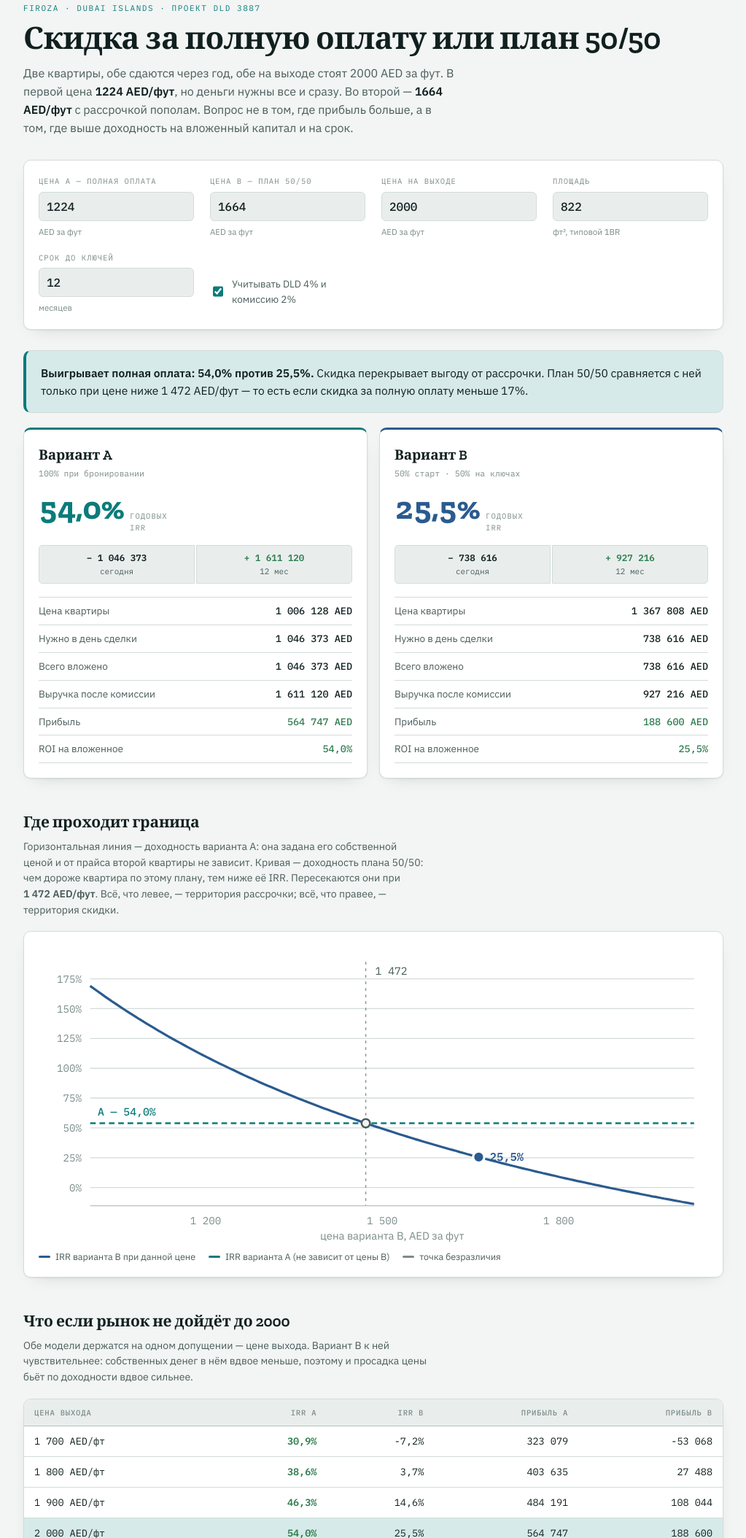
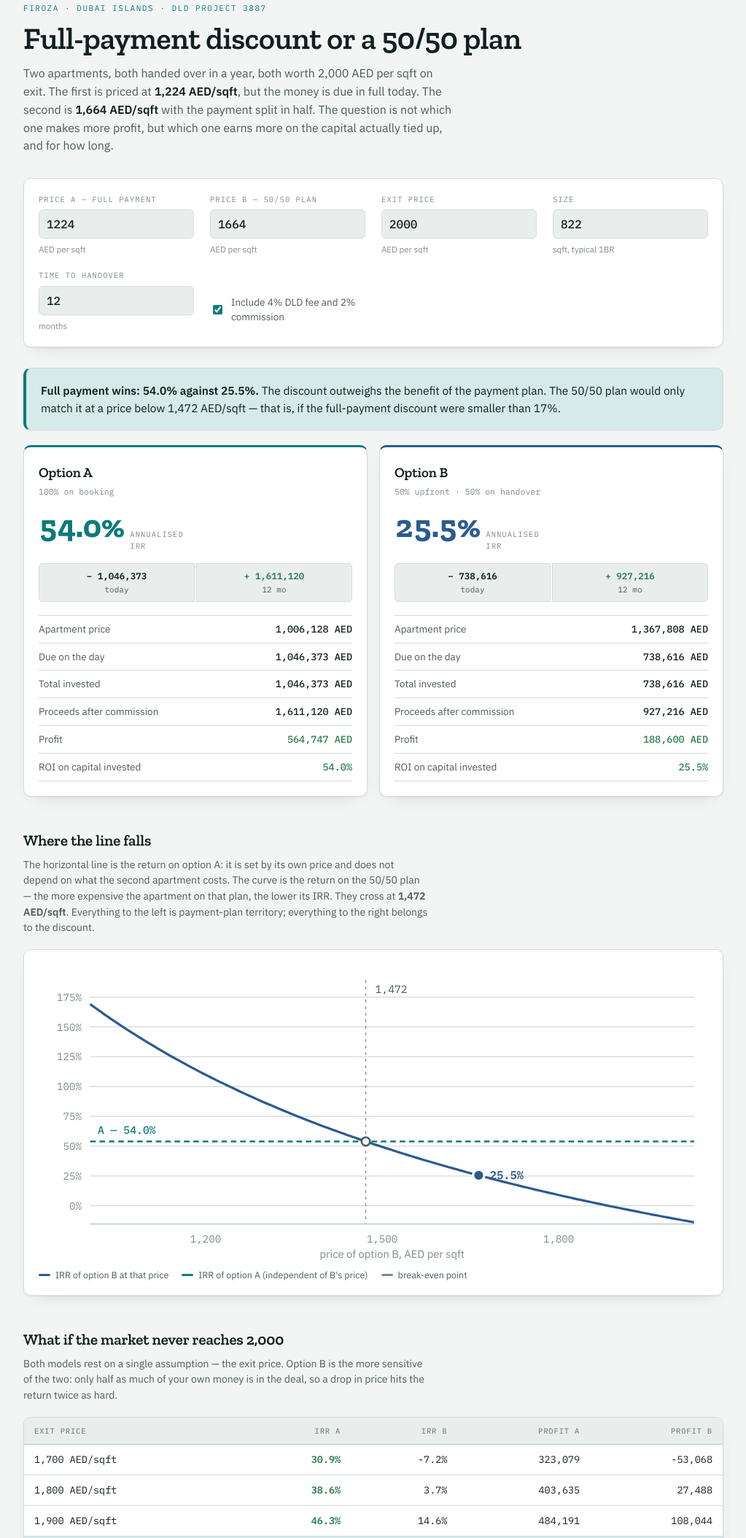
Before and after one commit to mariialuxuryconsultantdubai/firoza-calc, a plain HTML site: page index.html in a window 1280 px wide. Shown: the part 37-2145 px from the top of the page at 73% size, without its empty margins (128-1151 px from the left). Drawn offline with nearby package versions, Linux system fonts and the light colour scheme.

Commit message:
Translate the page to English

```diff
--- a/index.html
+++ b/index.html
@@ -1,10 +1,10 @@
 <!doctype html>
-<html lang="ru">
+<html lang="en">
 <head>
 <meta charset="utf-8">
 <meta name="viewport" content="width=device-width,initial-scale=1">
-<title>Скидка или рассрочка — Firoza, Dubai Islands</title>
-<meta name="description" content="Сравнение полной оплаты со скидкой и плана 50/50: IRR, прибыль, точка безразличия.">
+<title>Discount or Payment Plan — Firoza, Dubai Islands</title>
+<meta name="description" content="Full payment at a discount versus a 50/50 plan: IRR, profit and the break-even price.">
 <link rel="preconnect" href="https://fonts.googleapis.com">
 <link rel="preconnect" href="https://fonts.gstatic.com" crossorigin>
 <link rel="stylesheet" href="https://fonts.googleapis.com/css2?family=Zilla+Slab:wght@400;500;600;700&family=IBM+Plex+Sans:wght@400;500;600&family=IBM+Plex+Mono:wght@400;500;600&display=swap">
@@ -221,39 +221,39 @@
 <body>
 
 <div class="wrap">
-  <p class="eyebrow">Firoza · Dubai Islands · проект DLD 3887</p>
-  <h1>Скидка за полную оплату или план 50/50</h1>
-  <p class="lede">Две квартиры, обе сдаются через год, обе на выходе стоят 2000 AED за фут. В первой цена <b>1224 AED/фут</b>, но деньги нужны все и сразу. Во второй — <b>1664 AED/фут</b> с рассрочкой пополам. Вопрос не в том, где прибыль больше, а в том, где выше доходность на вложенный капитал и на срок.</p>
+  <p class="eyebrow">Firoza · Dubai Islands · DLD project 3887</p>
+  <h1>Full-payment discount or a 50/50 plan</h1>
+  <p class="lede">Two apartments, both handed over in a year, both worth 2,000 AED per sqft on exit. The first is priced at <b>1,224 AED/sqft</b>, but the money is due in full today. The second is <b>1,664 AED/sqft</b> with the payment split in half. The question is not which one makes more profit, but which one earns more on the capital actually tied up, and for how long.</p>
 
   <div class="controls">
     <div class="field">
-      <label for="pa">Цена A — полная оплата</label>
+      <label for="pa">Price A — full payment</label>
       <input type="number" id="pa" value="1224" step="1" min="1">
-      <span class="unit">AED за фут</span>
+      <span class="unit">AED per sqft</span>
     </div>
     <div class="field">
-      <label for="pb">Цена B — план 50/50</label>
+      <label for="pb">Price B — 50/50 plan</label>
       <input type="number" id="pb" value="1664" step="1" min="1">
-      <span class="unit">AED за фут</span>
+      <span class="unit">AED per sqft</span>
     </div>
     <div class="field">
-      <label for="ex">Цена на выходе</label>
+      <label for="ex">Exit price</label>
       <input type="number" id="ex" value="2000" step="10" min="1">
-      <span class="unit">AED за фут</span>
+      <span class="unit">AED per sqft</span>
     </div>
     <div class="field">
-      <label for="sq">Площадь</label>
+      <label for="sq">Size</label>
       <input type="number" id="sq" value="822" step="1" min="1">
-      <span class="unit">фт², типовой 1BR</span>
+      <span class="unit">sqft, typical 1BR</span>
     </div>
     <div class="field">
-      <label for="mo">Срок до ключей</label>
+      <label for="mo">Time to handover</label>
       <input type="number" id="mo" value="12" step="1" min="1">
-      <span class="unit">месяцев</span>
+      <span class="unit">months</span>
     </div>
     <label class="toggle" for="cost">
       <input type="checkbox" id="cost" checked>
-      <span>Учитывать DLD 4% и комиссию 2%</span>
+      <span>Include 4% DLD fee and 2% commission</span>
     </label>
   </div>
 
@@ -261,48 +261,48 @@
 
   <div class="compare">
     <div class="plan a">
-      <h2>Вариант A</h2>
-      <p class="sub">100% при бронировании</p>
-      <div class="irr"><span class="num" id="irrA">—</span><span class="cap">годовых<br>IRR</span></div>
+      <h2>Option A</h2>
+      <p class="sub">100% on booking</p>
+      <div class="irr"><span class="num" id="irrA">—</span><span class="cap">annualised<br>IRR</span></div>
       <div class="flow" id="flowA"></div>
       <div class="rows" id="rowsA"></div>
     </div>
     <div class="plan b">
-      <h2>Вариант B</h2>
-      <p class="sub">50% старт · 50% на ключах</p>
-      <div class="irr"><span class="num" id="irrB">—</span><span class="cap">годовых<br>IRR</span></div>
+      <h2>Option B</h2>
+      <p class="sub">50% upfront · 50% on handover</p>
+      <div class="irr"><span class="num" id="irrB">—</span><span class="cap">annualised<br>IRR</span></div>
       <div class="flow" id="flowB"></div>
       <div class="rows" id="rowsB"></div>
     </div>
   </div>
 
   <section>
-    <h3>Где проходит граница</h3>
+    <h3>Where the line falls</h3>
     <p class="note" id="chartNote">—</p>
     <div class="chartbox">
       <svg id="chart" viewBox="0 0 720 320" role="img" aria-labelledby="chartTitle">
-        <title id="chartTitle">Доходность плана 50/50 в зависимости от его цены за фут</title>
+        <title id="chartTitle">Return on the 50/50 plan as a function of its price per sqft</title>
       </svg>
       <div class="legend">
-        <div><span class="swatch" style="background:var(--b-hue)"></span>IRR варианта B при данной цене</div>
-        <div><span class="swatch" style="background:var(--accent)"></span>IRR варианта A (не зависит от цены B)</div>
-        <div><span class="swatch" style="background:var(--ink-3)"></span>точка безразличия</div>
+        <div><span class="swatch" style="background:var(--b-hue)"></span>IRR of option B at that price</div>
+        <div><span class="swatch" style="background:var(--accent)"></span>IRR of option A (independent of B's price)</div>
+        <div><span class="swatch" style="background:var(--ink-3)"></span>break-even point</div>
       </div>
     </div>
   </section>
 
   <section>
-    <h3>Что если рынок не дойдёт до 2000</h3>
-    <p class="note">Обе модели держатся на одном допущении — цене выхода. Вариант B к ней чувствительнее: собственных денег в нём вдвое меньше, поэтому и просадка цены бьёт по доходности вдвое сильнее.</p>
+    <h3>What if the market never reaches 2,000</h3>
+    <p class="note">Both models rest on a single assumption — the exit price. Option B is the more sensitive of the two: only half as much of your own money is in the deal, so a drop in price hits the return twice as hard.</p>
     <div class="tablebox">
       <table>
         <thead>
           <tr>
-            <th>Цена выхода</th>
+            <th>Exit price</th>
             <th>IRR A</th>
             <th>IRR B</th>
-            <th>Прибыль A</th>
-            <th>Прибыль B</th>
+            <th>Profit A</th>
+            <th>Profit B</th>
           </tr>
         </thead>
         <tbody id="sens"></tbody>
@@ -311,18 +311,18 @@
   </section>
 
   <div class="foot">
-    <p><b>Как считается.</b> IRR — ставка, при которой приведённая стоимость всех платежей равна нулю. В варианте A два потока: минус цена сегодня, плюс выручка на ключах. В варианте B три: минус половина сегодня, минус половина на ключах, плюс выручка. Когда продажа приходится ровно на дату ключей, второй платёж и выручка схлопываются в один поток — поэтому вариант B и выглядит настолько доходным при низкой цене: собственных денег в сделке всего половина.</p>
-    <p><b>Издержки.</b> Сбор DLD 4% начисляется на полную цену договора и платится сразу при регистрации Oqood — в варианте B он уходит в день первого взноса, хотя оплачена лишь половина квартиры. Комиссия при продаже — 2%. Переключатель их отключает, если нужна чистая арифметика.</p>
-    <p><b>Чего модель не знает.</b> IRR не различает риск. Вариант A ставит весь капитал на застройщика на год вперёд; вариант B оставляет половину денег у клиента и сохраняет возможность выйти переуступкой, не внося второй платёж. При равной доходности это разные сделки. По реестру DLD у проекта готовность 0,00%, последняя инспекция — 2 сентября 2025 года.</p>
-    <p><b>Разрыв в прайсе.</b> 1224 против 1664 за фут — это скидка 26,4% за отказ от рассрочки. Точка безразличия проходит по 1472, то есть по скидке около 17%: всё, что застройщик даёт сверх этого, и есть чистый выигрыш полной оплаты. Здесь он дан с запасом почти в десять процентных пунктов.</p>
+    <p><b>How this is calculated.</b> IRR is the rate at which the present value of all payments equals zero. Option A has two flows: the price out today, the proceeds in at handover. Option B has three: half out today, half out at handover, proceeds in. When the sale lands exactly on the handover date, the second instalment and the proceeds collapse into a single flow — which is why option B looks so strong at a low price: only half the capital is ever committed.</p>
+    <p><b>Costs.</b> The 4% DLD fee is charged on the full contract price and is paid immediately at Oqood registration — in option B it goes out on the day of the first instalment, even though only half the apartment has been paid for. Commission on resale is 2%. The toggle switches both off if you want the raw arithmetic.</p>
+    <p><b>What the model does not know.</b> IRR does not price risk. Option A puts the entire capital with the developer for a year; option B leaves half the money with the buyer and keeps the door open to exit by assignment without ever making the second payment. At equal returns these are still different deals. Per the DLD registry the project is at 0.00% completion, last inspected on 2 September 2025.</p>
+    <p><b>The spread in the price list.</b> 1,224 against 1,664 per sqft is a 26.4% discount for giving up the payment plan. Break-even sits at 1,472, i.e. at a discount of roughly 17%: everything the developer gives beyond that is the pure gain of paying in full. Here it is given with almost ten percentage points to spare.</p>
   </div>
 </div>
 
 <script>
 (function(){
   const $ = id => document.getElementById(id);
-  const fmt0 = n => Math.round(n).toLocaleString('ru-RU').replace(/ /g,' ');
-  const pct = n => (n*100).toFixed(1).replace('.',',') + '%';
+  const fmt0 = n => Math.round(n).toLocaleString('en-US');
+  const pct = n => (n*100).toFixed(1) + '%';
 
   function irr(flows){
     const npv = r => flows.reduce((s,f)=> s + f[1]/Math.pow(1+r, f[0]), 0);
@@ -379,7 +379,7 @@
 
   function flowStrip(el, flows, sq, months){
     el.innerHTML = flows.map(([t,a]) => {
-      const when = t === 0 ? 'сегодня' : (Math.round(t*12) + ' мес');
+      const when = t === 0 ? 'today' : (Math.round(t*12) + ' mo');
       const cls = a > 0 ? ' class="out"' : '';
       const sign = a > 0 ? '+' : '−';
       return '<div'+cls+'><b>'+sign+' '+fmt0(Math.abs(a)*sq)+'</b>'+when+'</div>';
@@ -388,12 +388,12 @@
 
   function rowBlock(el, s, c, price){
     el.innerHTML = [
-      ['Цена квартиры', fmt0(price*c.sq) + ' AED'],
-      ['Нужно в день сделки', fmt0(s.day0) + ' AED'],
-      ['Всего вложено', fmt0(s.invested) + ' AED'],
-      ['Выручка после комиссии', fmt0(s.returned) + ' AED'],
-      ['Прибыль', fmt0(s.profit) + ' AED'],
-      ['ROI на вложенное', pct(s.roi)]
+      ['Apartment price', fmt0(price*c.sq) + ' AED'],
+      ['Due on the day', fmt0(s.day0) + ' AED'],
+      ['Total invested', fmt0(s.invested) + ' AED'],
+      ['Proceeds after commission', fmt0(s.returned) + ' AED'],
+      ['Profit', fmt0(s.profit) + ' AED'],
+      ['ROI on capital invested', pct(s.roi)]
     ].map(([k,v],i) => '<div class="row'+(i>=4?' accent':'')+'"><span>'+k+'</span><span>'+v+'</span></div>').join('');
   }
 
@@ -422,7 +422,7 @@
     const stepX = (xMax - xMin) > 900 ? 300 : ((xMax - xMin) > 450 ? 150 : 100);
     for (let p = Math.ceil(xMin/stepX)*stepX; p <= xMax; p += stepX) ticksX.push(p);
 
-    let s = '<title id="chartTitle">Доходность плана 50/50 в зависимости от его цены за фут</title>';
+    let s = '<title id="chartTitle">Return on the 50/50 plan as a function of its price per sqft</title>';
     ticksY.forEach(v => {
       s += '<line x1="'+L+'" y1="'+Y(v).toFixed(1)+'" x2="'+(W-R)+'" y2="'+Y(v).toFixed(1)+'" stroke="var(--line)" stroke-width="1"/>';
       s += '<text x="'+(L-9)+'" y="'+(Y(v)+4).toFixed(1)+'" text-anchor="end" fill="var(--ink-3)" font-family="IBM Plex Mono, monospace" font-size="11">'+Math.round(v*100)+'%</text>';
@@ -430,17 +430,17 @@
     ticksX.forEach(p => {
       s += '<text x="'+X(p).toFixed(1)+'" y="'+(H-B+20)+'" text-anchor="middle" fill="var(--ink-3)" font-family="IBM Plex Mono, monospace" font-size="11">'+fmt0(p)+'</text>';
     });
-    s += '<text x="'+((L+W-R)/2)+'" y="'+(H-6)+'" text-anchor="middle" fill="var(--ink-3)" font-family="IBM Plex Sans, sans-serif" font-size="11.5">цена варианта B, AED за фут</text>';
+    s += '<text x="'+((L+W-R)/2)+'" y="'+(H-6)+'" text-anchor="middle" fill="var(--ink-3)" font-family="IBM Plex Sans, sans-serif" font-size="11.5">price of option B, AED per sqft</text>';
 
-    // линия A
+    // option A line
     s += '<line x1="'+L+'" y1="'+Y(rA).toFixed(1)+'" x2="'+(W-R)+'" y2="'+Y(rA).toFixed(1)+'" stroke="var(--accent)" stroke-width="2" stroke-dasharray="6 4"/>';
     s += '<text x="'+(L+8)+'" y="'+(Y(rA)-8).toFixed(1)+'" fill="var(--accent)" font-family="IBM Plex Mono, monospace" font-size="11.5" font-weight="500">A — '+pct(rA)+'</text>';
 
-    // кривая B
+    // option B curve
     const d = pts.map((p,i)=> (i?'L':'M') + X(p[0]).toFixed(1) + ' ' + Y(p[1]).toFixed(1)).join(' ');
     s += '<path d="'+d+'" fill="none" stroke="var(--b-hue)" stroke-width="2.5" stroke-linejoin="round"/>';
 
-    // точка безразличия
+    // break-even point
     if (be && be > xMin && be < xMax){
       s += '<line x1="'+X(be).toFixed(1)+'" y1="'+T+'" x2="'+X(be).toFixed(1)+'" y2="'+(H-B)+'" stroke="var(--ink-3)" stroke-width="1" stroke-dasharray="3 4"/>';
       s += '<circle cx="'+X(be).toFixed(1)+'" cy="'+Y(rA).toFixed(1)+'" r="4.5" fill="var(--ground)" stroke="var(--ink-2)" stroke-width="2"/>';
@@ -449,7 +449,7 @@
       s += '<text x="'+(X(be)+dx).toFixed(1)+'" y="'+(T+14)+'" text-anchor="'+anchor+'" fill="var(--ink-2)" font-family="IBM Plex Mono, monospace" font-size="11.5">'+fmt0(be)+'</text>';
     }
 
-    // текущая точка B
+    // current point B
     const rB = irr(modelB(c.pb, c));
     if (rB !== null && c.pb > xMin && c.pb < xMax){
       s += '<circle cx="'+X(c.pb).toFixed(1)+'" cy="'+Y(rB).toFixed(1)+'" r="6" fill="var(--b-hue)" stroke="var(--surface)" stroke-width="2.5"/>';
@@ -473,7 +473,7 @@
       const clsA = (a!==null && b!==null && a>b) ? ' class="win"' : '';
       const clsB = (a!==null && b!==null && b>a) ? ' class="win"' : '';
       return '<tr'+(k===0?' class="here"':'')+'>'
-        + '<td>' + fmt0(ex) + ' AED/фт</td>'
+        + '<td>' + fmt0(ex) + ' AED/sqft</td>'
         + '<td'+clsA+'>' + (a===null?'—':pct(a)) + '</td>'
         + '<td'+clsB+'>' + (b===null?'—':pct(b)) + '</td>'
         + '<td>' + fmt0(sa.profit) + '</td>'
@@ -504,20 +504,20 @@
       const near = diff < 2;
       let v;
       if (near){
-        v = '<strong>Разница в пределах погрешности.</strong> A даёт ' + pct(rA) + ', B — ' + pct(rB)
-          + '. Выбор решает не доходность, а то, нужны ли клиенту свободные ' + fmt0(sA.day0 - sB.day0) + ' AED в день сделки.';
+        v = '<strong>The difference is within the margin of error.</strong> A returns ' + pct(rA) + ', B returns ' + pct(rB)
+          + '. The decision comes down not to the return but to whether the buyer needs the ' + fmt0(sA.day0 - sB.day0) + ' AED left free on the day of the deal.';
       } else if (rA > rB){
-        v = '<strong>Выигрывает полная оплата: ' + pct(rA) + ' против ' + pct(rB) + '.</strong> '
-          + 'Скидка перекрывает выгоду от рассрочки. План 50/50 сравняется с ней только при цене ниже '
-          + fmt0(be) + ' AED/фут — то есть если скидка за полную оплату меньше ' + (disc*100).toFixed(0) + '%.';
+        v = '<strong>Full payment wins: ' + pct(rA) + ' against ' + pct(rB) + '.</strong> '
+          + 'The discount outweighs the benefit of the payment plan. The 50/50 plan would only match it at a price below '
+          + fmt0(be) + ' AED/sqft — that is, if the full-payment discount were smaller than ' + (disc*100).toFixed(0) + '%.';
       } else {
-        v = '<strong>Выигрывает план 50/50: ' + pct(rB) + ' против ' + pct(rA) + '.</strong> '
-          + 'Отложенный платёж стоит дороже скидки. Полная оплата догонит его, только если цена по 50/50 поднимется выше '
-          + fmt0(be) + ' AED/фут.';
+        v = '<strong>The 50/50 plan wins: ' + pct(rB) + ' against ' + pct(rA) + '.</strong> '
+          + 'Deferring the payment is worth more than the discount. Full payment would only catch up if the 50/50 price rose above '
+          + fmt0(be) + ' AED/sqft.';
       }
       $('verdict').innerHTML = v;
-      $('chartNote').innerHTML = 'Горизонтальная линия — доходность варианта A: она задана его собственной ценой и от прайса второй квартиры не зависит. Кривая — доходность плана 50/50: чем дороже квартира по этому плану, тем ниже её IRR. Пересекаются они при <b>'
-        + fmt0(be) + ' AED/фут</b>. Всё, что левее, — территория рассрочки; всё, что правее, — территория скидки.';
+      $('chartNote').innerHTML = 'The horizontal line is the return on option A: it is set by its own price and does not depend on what the second apartment costs. The curve is the return on the 50/50 plan — the more expensive the apartment on that plan, the lower its IRR. They cross at <b>'
+        + fmt0(be) + ' AED/sqft</b>. Everything to the left is payment-plan territory; everything to the right belongs to the discount.';
     }
 
     drawChart(c, rA, be);
```
